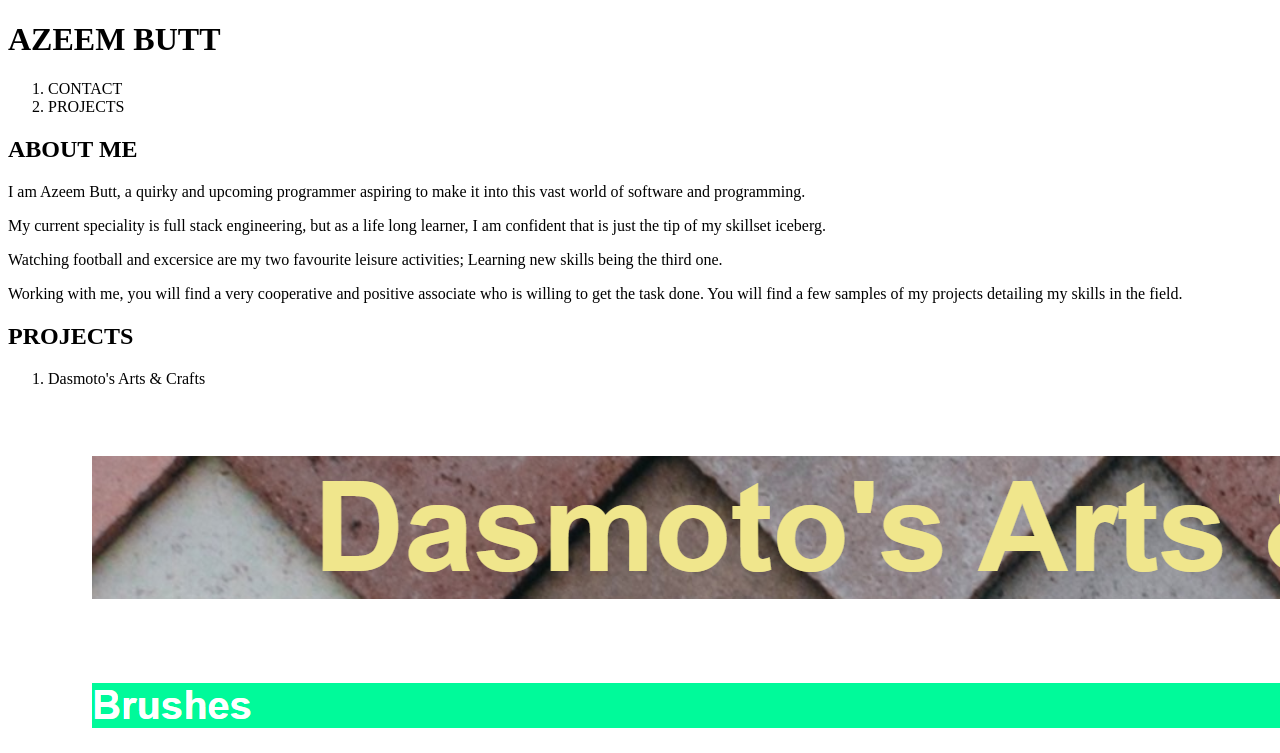
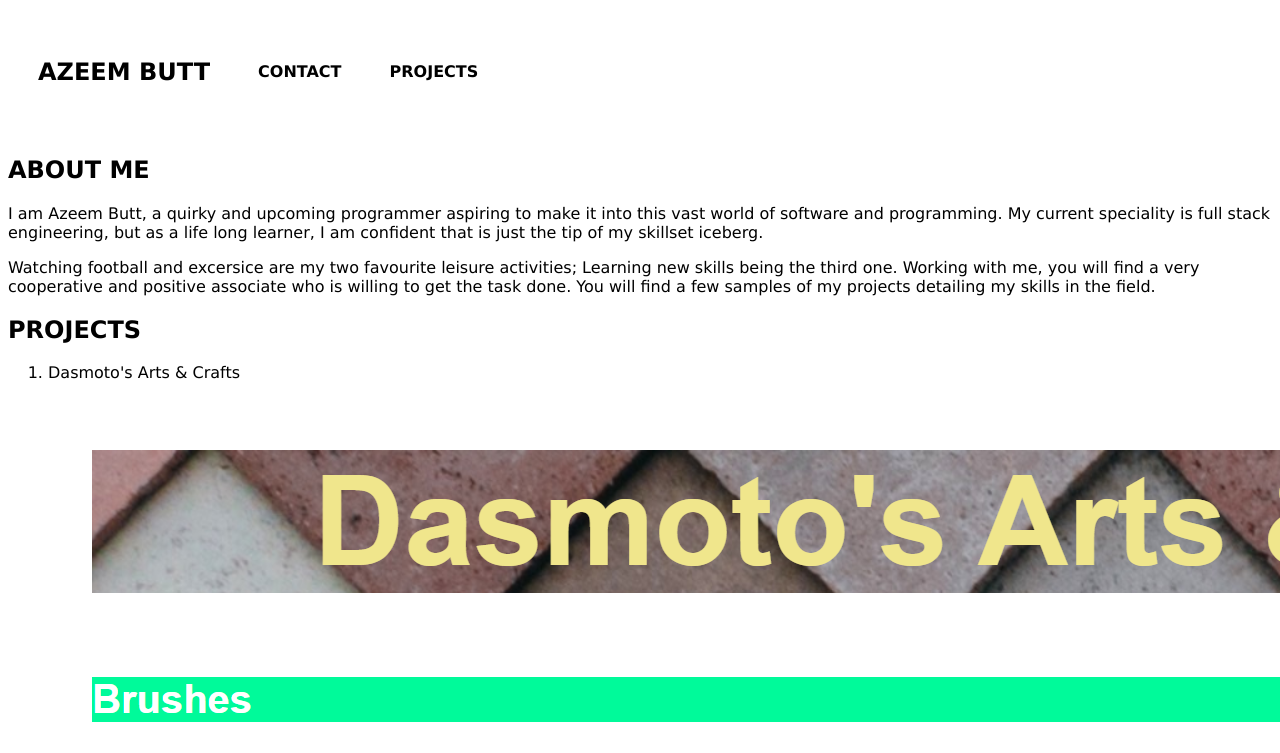
Before and after one commit to azeembutt34/Personal-Portfolio, a plain HTML site: page HTML/index.html in a window 1280 px wide. Shown: the top 753 px of the page. Drawn offline with Linux system fonts and the light colour scheme.

Commit message:
work on header of main page

```diff
--- a/CSS/index.css
+++ b/CSS/index.css
@@ -0,0 +1,34 @@
+html{
+    font-family: Verdana, Geneva, Tahoma, sans-serif;
+    font-size: 16px;
+}
+
+header{
+    width: 100%;
+
+}
+
+#header-content{
+    display: flex;
+  align-items: center;
+  padding: 1.875em;
+
+
+
+}
+
+nav{
+    justify-self: flex-end;
+}
+
+nav ul{
+    display: flex;
+    list-style-type: none;
+    padding-left: 0;
+
+}
+
+nav ul li{padding-left: 3rem;
+    font-weight: bold;
+
+}
--- a/HTML/index.html
+++ b/HTML/index.html
@@ -9,13 +9,15 @@
 </head>
 <body>
     <header>
-        <h1>AZEEM BUTT</h1>
-        <nav>
-            <ol>
-                <li>CONTACT</li>
-                <li>PROJECTS</li>
-            </ol>
-        </nav>
+        <section id="header-content">
+            <h1>AZEEM BUTT</h1>
+            <nav>
+                <ul>
+                    <li>CONTACT</li>
+                    <li>PROJECTS</li>
+                </ul>
+            </nav>
+        </section>
     </header>
 
     <main>
@@ -23,15 +25,15 @@
 
             <h2>ABOUT ME</h2>
                 <p>I am Azeem Butt, a quirky and upcoming programmer aspiring to
-                make it into this vast world of software and programming.</p>
+                make it into this vast world of software and programming.
 
-                <p>My current speciality is full stack engineering, but as a life long
-                learner, I am confident that is just the tip of my skillset iceberg.</p>
+                My current speciality is full stack engineering, but as a life long
+                learner, I am confident that is just the tip of my skillset iceberg.
 
                 <p>Watching football and excersice are my two favourite leisure activities;
-                Learning new skills being the third one.</p>
+                Learning new skills being the third one.
 
-                <p>Working with me, you will find a very cooperative and positive associate
+                Working with me, you will find a very cooperative and positive associate
                 who is willing to get the task done. You will find a few samples of my
                 projects detailing my skills in the field.</p>
 
```
